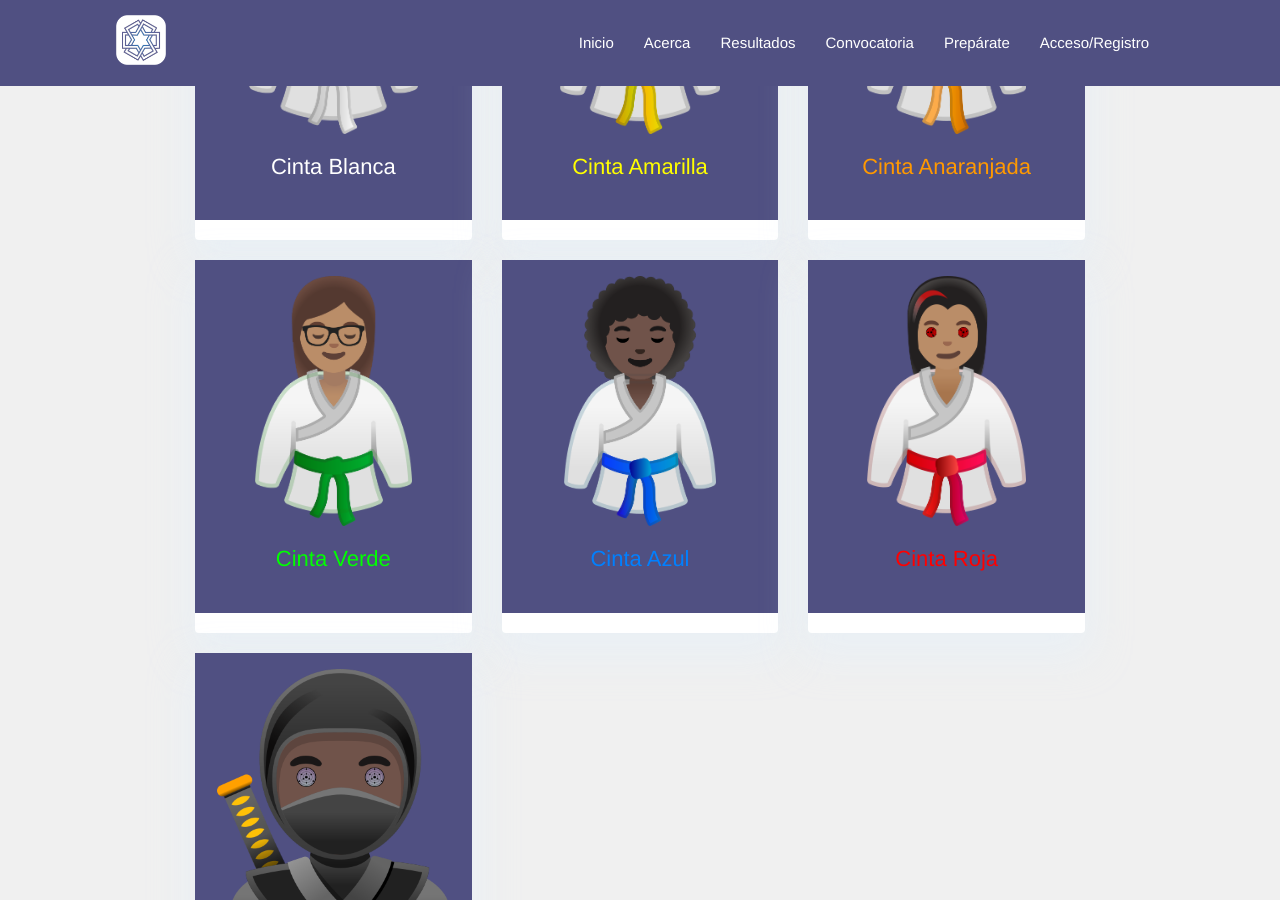
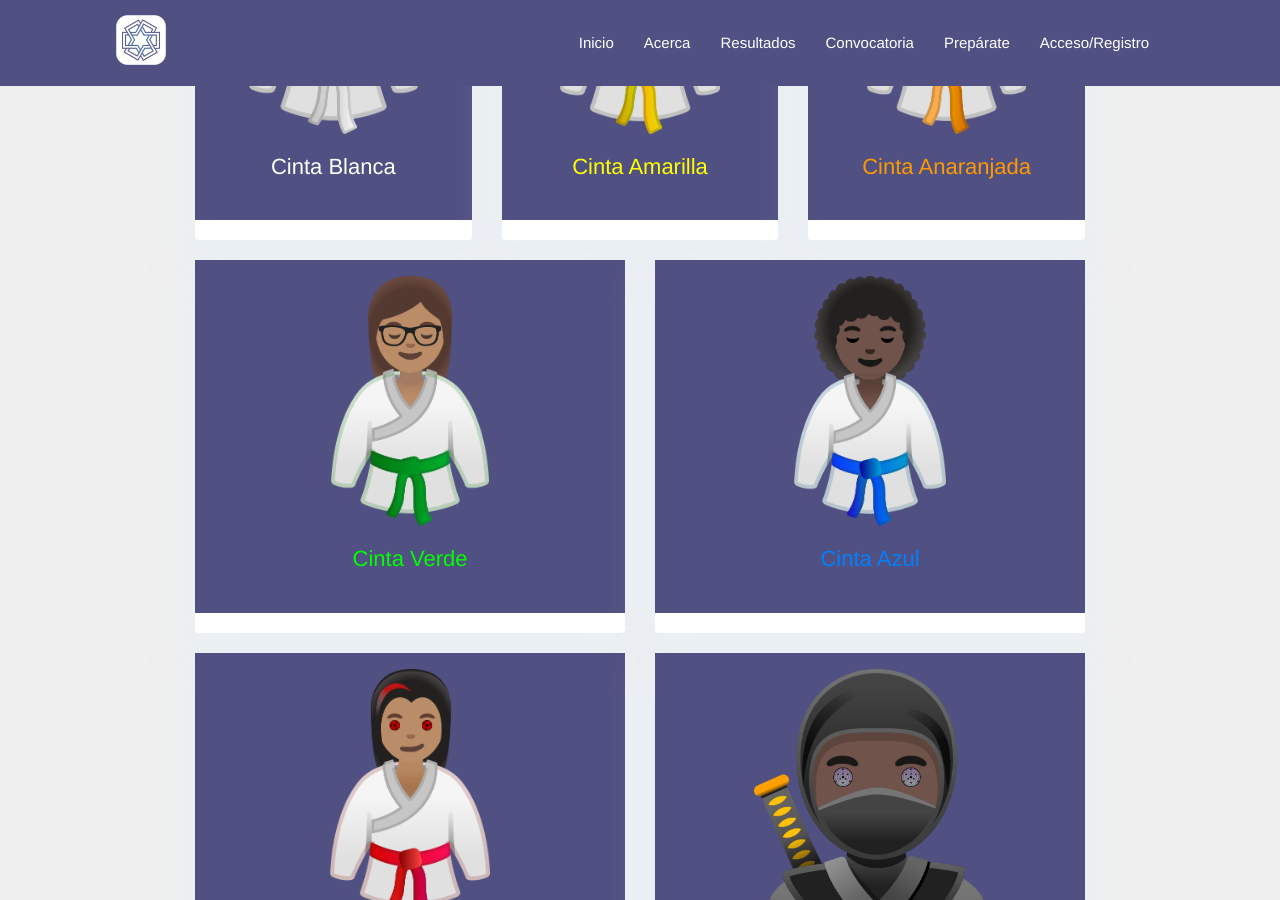
Before and after one commit to OlimpiadaMatematicasMichoacan/WOMM, a Jekyll site: the page built from _pages/convocatoria.md, in a window 1280 px wide and 900 px high, scrolled down 2030 px. Built offline with Jekyll 4.4.1, drawn with Linux system fonts in a browser that asks for light colours.

Commit message:
Update convocatoria.md

```diff
--- a/_pages/convocatoria.md
+++ b/_pages/convocatoria.md
@@ -101,7 +101,7 @@ Si logras resolver satisfactoriamente el examen inicial, dependiendo de tu edad
       </div>
     </div>
 
-    <div class="col-md-4 mb-4 mb-md-0">
+    <div class="col-md-6 mb-4 mb-md-0">
       <div class="card hover-shadow shadow">
         <div class="card-body active-bg-primary text-center px-2 py-3">
           <img src="/assets/images/niveles/greenbelt.png" height=250>
@@ -111,7 +111,7 @@ Si logras resolver satisfactoriamente el examen inicial, dependiendo de tu edad
       </div>
     </div>
 
-    <div class="col-md-4 mb-4 mb-md-0">
+    <div class="col-md-6 mb-4 mb-md-0">
       <div class="card hover-shadow shadow">
         <div class="card-body active-bg-primary text-center px-2 py-3">
           <img src="/assets/images/niveles/bluebelt.png" height=250>
@@ -121,7 +121,7 @@ Si logras resolver satisfactoriamente el examen inicial, dependiendo de tu edad
       </div>
     </div>
 
-    <div class="col-md-4 mb-4 mb-md-0">
+    <div class="col-md-6 mb-4 mb-md-0">
       <div class="card hover-shadow shadow">
         <div class="card-body active-bg-primary text-center px-2 py-3">
           <img src="/assets/images/niveles/redbelt.png" height=250>
@@ -132,7 +132,7 @@ Si logras resolver satisfactoriamente el examen inicial, dependiendo de tu edad
     </div>
 
 
-    <div class="col-md-4 mb-4 mb-md-0">
+    <div class="col-md-6 mb-4 mb-md-0">
       <div class="card hover-shadow shadow">
         <div class="card-body active-bg-primary text-center px-2 py-3">
           <img src="/assets/images/niveles/ninja.png" height=250>
```
